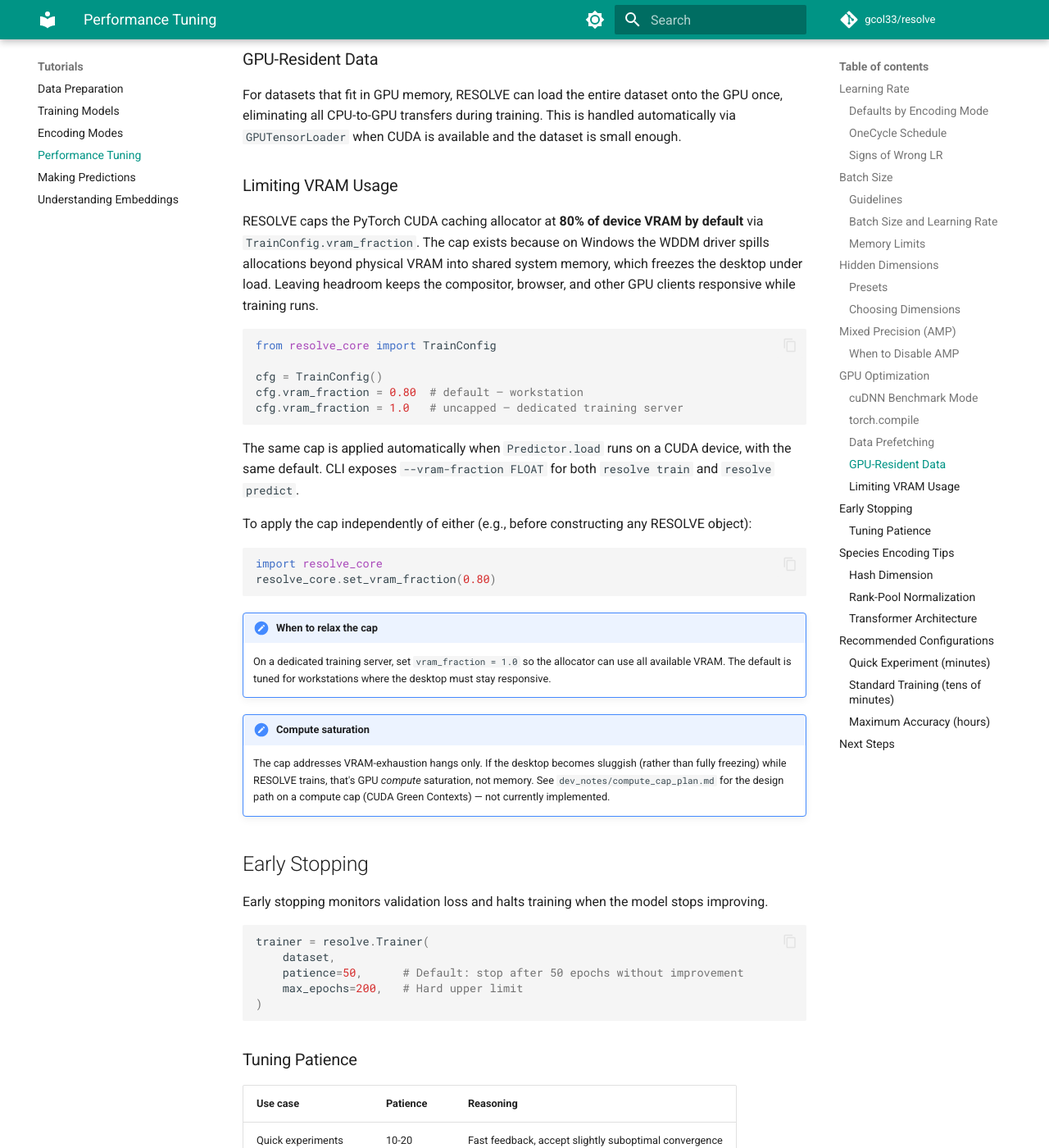
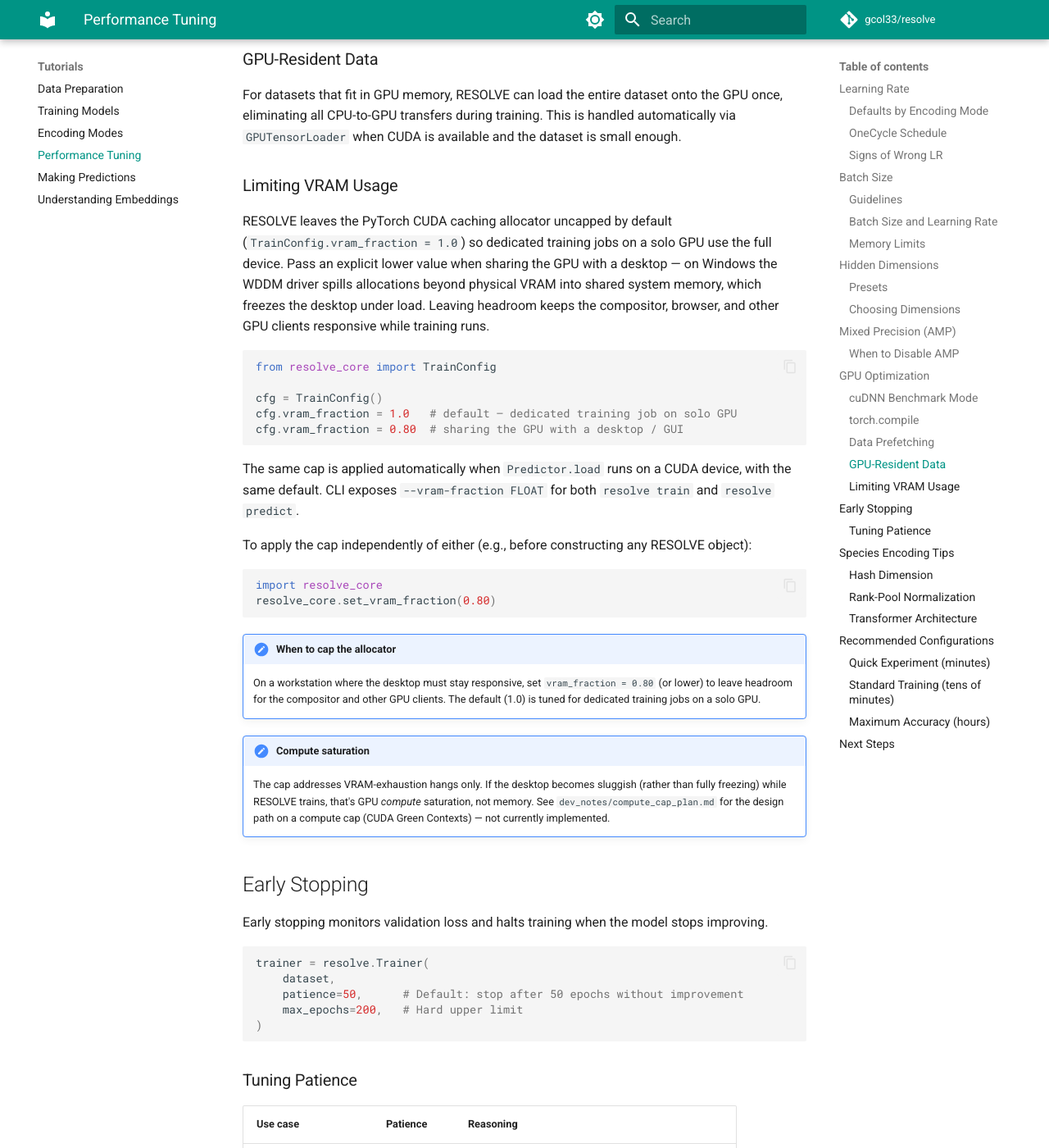
Before and after one commit to gcol33/resolve, an MkDocs documentation site: the page built from docs/tutorials/performance-tuning.md, in a window 1280 px wide and 1400 px high, scrolled down 4341 px. Shown: the whole window at 82% size. Built offline with MkDocs 1.6.1 and Material for MkDocs 9.7.7, drawn with Linux system fonts in a browser that asks for light colours; comment, search, counter and statistics services are not loaded.

Commit message:
auto: 2026-05-21 11:59

````diff
--- a/docs/tutorials/performance-tuning.md
+++ b/docs/tutorials/performance-tuning.md
@@ -165,18 +165,20 @@ For datasets that fit in GPU memory, RESOLVE can load the entire dataset onto th
 
 ### Limiting VRAM Usage
 
-RESOLVE caps the PyTorch CUDA caching allocator at **80% of device VRAM by
-default** via `TrainConfig.vram_fraction`. The cap exists because on Windows
-the WDDM driver spills allocations beyond physical VRAM into shared system
-memory, which freezes the desktop under load. Leaving headroom keeps the
-compositor, browser, and other GPU clients responsive while training runs.
+RESOLVE leaves the PyTorch CUDA caching allocator uncapped by default
+(`TrainConfig.vram_fraction = 1.0`) so dedicated training jobs on a solo GPU
+use the full device. Pass an explicit lower value when sharing the GPU with a
+desktop — on Windows the WDDM driver spills allocations beyond physical VRAM
+into shared system memory, which freezes the desktop under load. Leaving
+headroom keeps the compositor, browser, and other GPU clients responsive
+while training runs.
 
 ```python
 from resolve_core import TrainConfig
 
 cfg = TrainConfig()
-cfg.vram_fraction = 0.80  # default — workstation
-cfg.vram_fraction = 1.0   # uncapped — dedicated training server
+cfg.vram_fraction = 1.0   # default — dedicated training job on solo GPU
+cfg.vram_fraction = 0.80  # sharing the GPU with a desktop / GUI
 ```
 
 The same cap is applied automatically when `Predictor.load` runs on a CUDA
@@ -191,10 +193,11 @@ import resolve_core
 resolve_core.set_vram_fraction(0.80)
 ```
 
-!!! note "When to relax the cap"
-    On a dedicated training server, set `vram_fraction = 1.0` so the
-    allocator can use all available VRAM. The default is tuned for
-    workstations where the desktop must stay responsive.
+!!! note "When to cap the allocator"
+    On a workstation where the desktop must stay responsive, set
+    `vram_fraction = 0.80` (or lower) to leave headroom for the compositor
+    and other GPU clients. The default (1.0) is tuned for dedicated training
+    jobs on a solo GPU.
 
 !!! note "Compute saturation"
     The cap addresses VRAM-exhaustion hangs only. If the desktop becomes
````
Also changed, not shown: CLAUDE.md (+2 -2 lines), README.md (+13 -11 lines), 7 other files.
